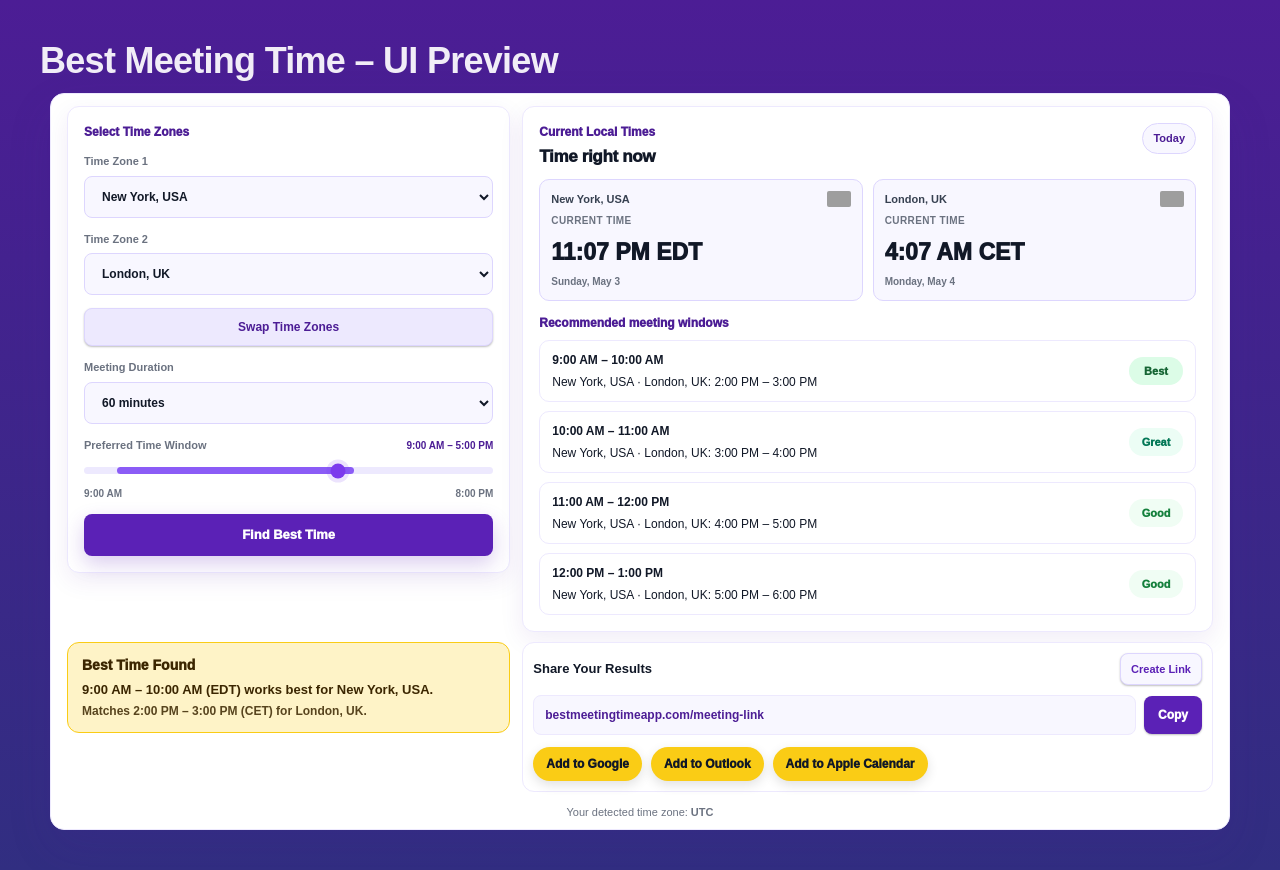
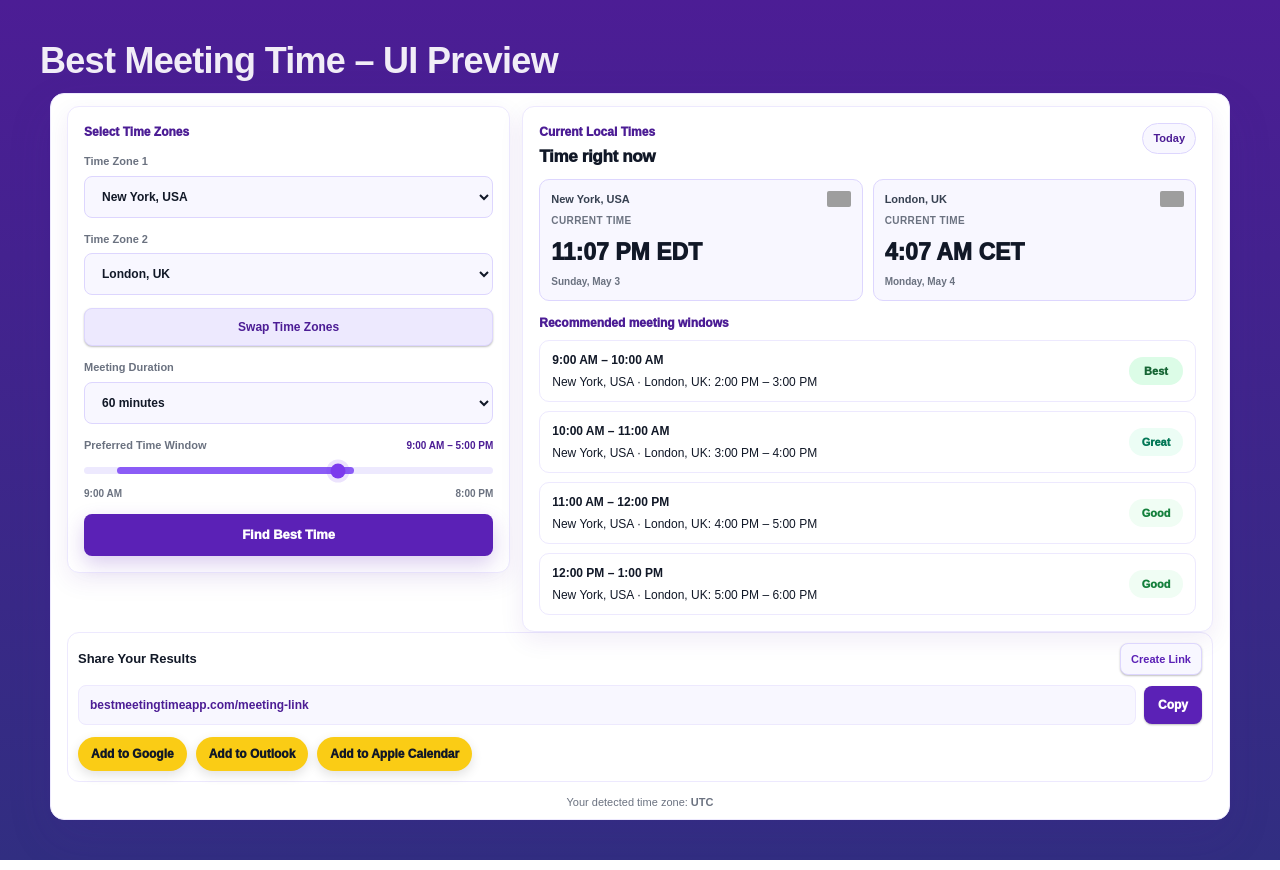
Before and after one commit to techtalk1282/Best-Meeting-Time, a Next.js app: page /preview in a window 1280 px wide. Both pictures are taken after a click on the button "Find Best Time". Built offline with nearby package versions, Linux system fonts and the light colour scheme; grey boxes are pictures that could not be loaded.

Commit message:
Remove redundant Best Time Found block
Removed the display of the best time found section in the ToolPreview.

```diff
--- a/app/ui/ToolPreviewSection.tsx
+++ b/app/ui/ToolPreviewSection.tsx
@@ -706,18 +706,7 @@ const safeNow = now || new Date();
       </div>
 
    {hasCalculated && (
-        <div style={compactResultRow}>
-          <div style={bestFoundCard}>
-            <strong style={bestFoundTitle}>Best Time Found</strong>
-            <div style={bestFoundText}>
-              {bestStartA} – {bestEndA} ({cityATZ}) works best for {cityA.name}.
-            </div>
-            <div style={bestFoundSubtext}>
-              Matches {bestStartB} – {bestEndB} ({cityBTZ}) for {cityB.name}.
-            </div>
-          </div>
-
-          <div style={sharePanel}>
+        <div style={sharePanel}>
             <div style={shareHeader}>
               <strong>Share Your Results</strong>
               <button
@@ -863,8 +852,7 @@ const safeNow = now || new Date();
               </button>
             </div>
           </div>
-        </div>
-      )}
+            )}
 
       {viewerTZ && (
         <div style={viewerTimezone}>
```
